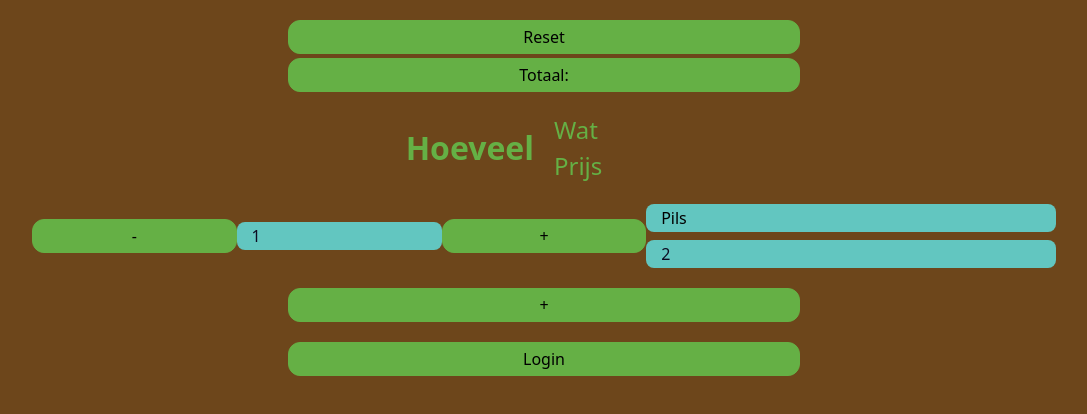
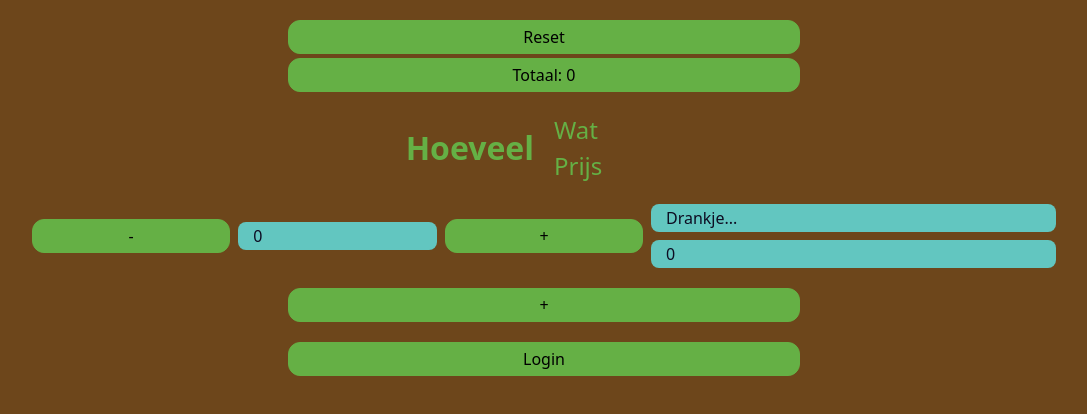
Before and after one commit to S-D-V-A-S-M-V-V-I-C-T-S-S-BAGGER/BAGGER-Vue, a Vue app: page /turf in a window 1280 px wide. Shown: the top 414 px of the page, without its empty margins (96-1183 px from the left). Built offline with nearby package versions, Linux system fonts and the light colour scheme.

Commit message:
feat(turf): #3 Inputs is can be number or string type and the turf page can add more turflines dynamically

```diff
--- a/src/components/BaggerInput.vue
+++ b/src/components/BaggerInput.vue
@@ -1,20 +1,42 @@
+<script setup lang="ts">
 
-<script setup lang="ts">
-  defineProps({
-    modelValue: String,
-  });
+const props = defineProps({
+  modelValue: {
+    type: [String, Number],
+    default: ''
+  },
+  type: {
+    type: String,
+    default: '',
+    validator: (value) => ['text', 'number'].includes(value)
+  },
+  placeholder: {
+    type: String,
+    default: ''
+  }
+})
 
-  defineEmits(['update:modelValue']);
-  defineOptions({ inheritAttrs: false });
+const emit = defineEmits(['update:modelValue'])
+
+const inputHandler = (event) => {
+  const raw = event.target.value
+  if (props.type == 'number') {
+    const num = raw == '' ? '' : parseFloat(raw)
+    emit('update:modelValue', num)
+  } else {
+    emit('update:modelValue', raw)
+  }
+}
 
 </script>
 
 <template>
   <div>
     <input
+      :type="type"
       :value="modelValue"
-      @input="$emit('update:modelValue', ($event.target as HTMLInputElement).value)"
-      v-bind="$attrs"
+      :placeholder="placeholder"
+      @input="inputHandler"
       class="bagger-input"
     />
   </div>
@@ -25,7 +47,6 @@
 
 .bagger-input {
   width: 100%;
-
   padding: 0 1vw;
   border: 2px solid transparent;
   border-radius: 8px;
@@ -36,7 +57,7 @@
 }
 
 .bagger-input::placeholder {
- color: var(--color-black);
+  color: var(--color-brown-medium);
 }
 
 .bagger-input:focus, input:hover {
--- a/src/components/TurfLine.vue
+++ b/src/components/TurfLine.vue
@@ -3,34 +3,42 @@
   import BaggerButton from '@/components/BaggerButton.vue'
   import BaggerInput from '@/components/BaggerInput.vue'
 
-  const amount = ref();
-  const item = ref();
-  const price = ref();
+  const amount = ref(0);
+  const item = ref("");
+  const price = ref(0);
+
+  function increase() {
+    amount.value++;
+  }
+
+  function decrease() {
+    if (amount.value > 0) amount.value--;
+  }
 </script>
 
 <template>
-  <div id="line" class="grid grid-rows-2 grid-cols-5 gap-y-2 ">
+  <div id="line" class="grid grid-rows-2 grid-cols-5 gap-y-2 gap-x-2 ">
     <div id="minus" class="row-start-1 row-span-2 col-start-1 col-span-1 self-center">
-      <BaggerButton buttonWidth="w-[100%]">-</BaggerButton>
+      <BaggerButton buttonWidth="w-[100%]" @click="decrease">-</BaggerButton>
     </div>
 
     <div id="amount" class="row-start-1 row-span-2 col-start-2 col-span-1 self-center">
       <BaggerInput
         v-model="amount"
         type="number"
-        value="1"
+        value="{{amount}}"
         />
     </div>
 
     <div id="plus" class="row-start-1 row-span-2 col-start-3 col-span-1 self-center">
-      <BaggerButton buttonWidth="w-[100%] h-[100%]">+</BaggerButton>
+      <BaggerButton buttonWidth="w-[100%]" @click="increase">+</BaggerButton>
     </div>
 
     <div id="item" class="row-start-1 row-span-1 col-start-4 col-span-2">
       <BaggerInput
         v-model="item"
         type="text"
-        placeholder="Pils"
+        placeholder="Drankje..."
       />
     </div>
 
@@ -39,7 +47,7 @@
         v-model="price"
         type="number"
         min="0"
-        value="2"
+        placeholder="price"
         step=".01"
       />
     </div>
--- a/src/views/Turf.vue
+++ b/src/views/Turf.vue
@@ -4,7 +4,12 @@
   import BaggerButton from '@/components/BaggerButton.vue';
   import TurfLine from '@/components/TurfLine.vue'
 
-  const total = ref();
+  const total = ref(0.00);
+  const lines = ref([{}]);
+
+  function addLine() {
+      lines.value.push({});
+  }
 
 </script>
 
@@ -28,12 +33,12 @@
 
 
     <!-- Grid 2 rows 4 cols -->
-    <div id="turf-line" class="w-[80vw]">
-      <TurfLine />
+    <div id="turf-lines" class="w-[80vw] flex flex-col gap-y-5">
+      <TurfLine v-for="(line, i) in lines" :key="i" />
     </div>
 
     <div id="plus-turf-line">
-      <BaggerButton buttonWidth="w-[40vw]">+</BaggerButton>
+      <BaggerButton buttonWidth="w-[40vw]" @click="addLine">+</BaggerButton>
     </div>
 
     <div id="login">
```
Lines whose indentation alone changed are shown as unchanged.
